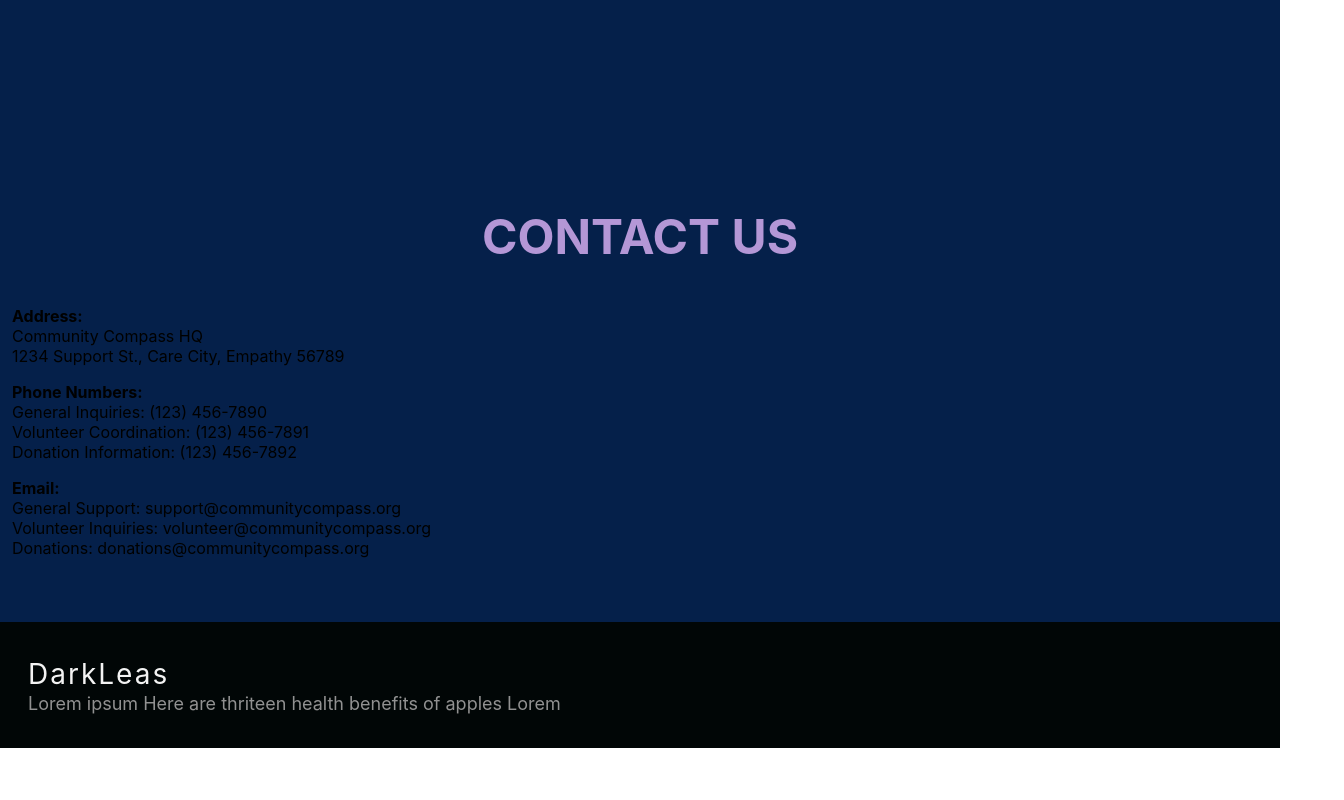
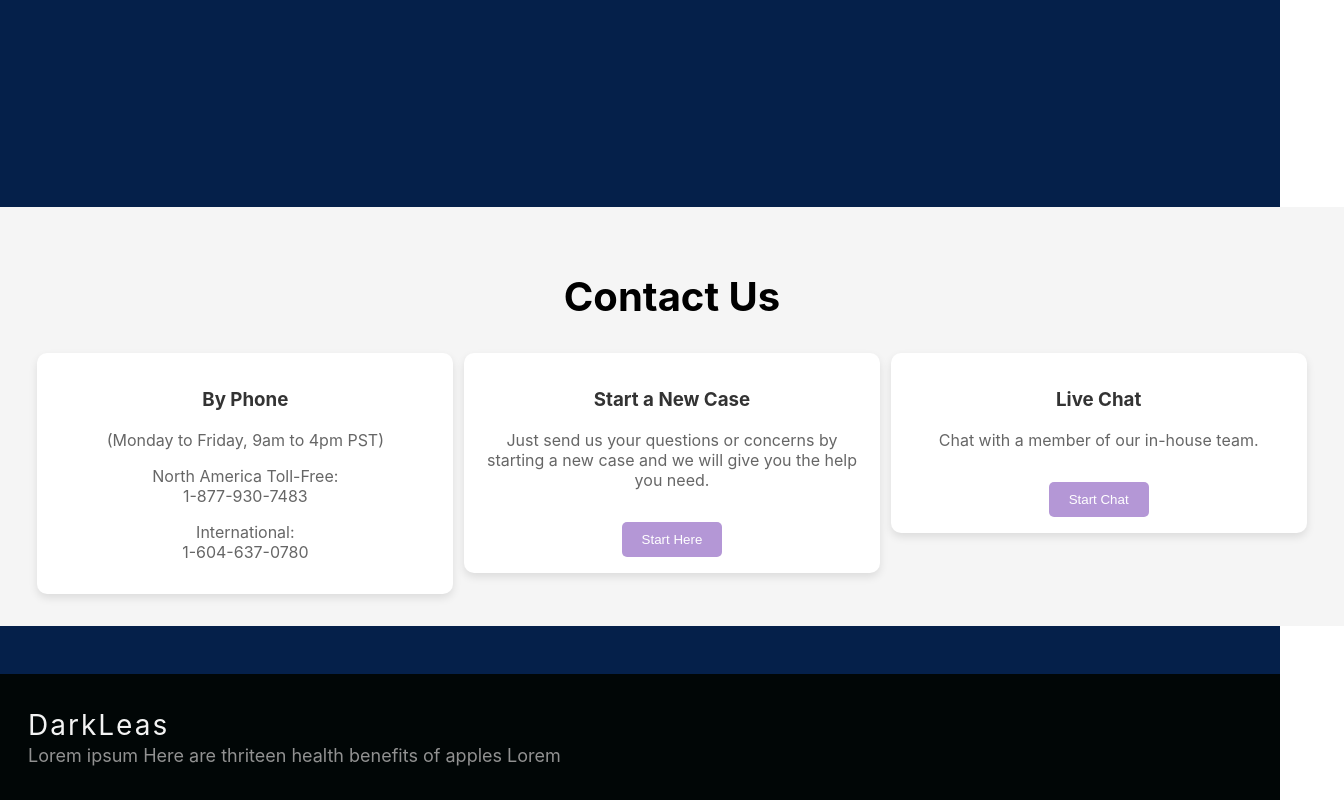
Before and after one commit to yasmeene/bwh_2024, a React (Create React App) app: page / in a window 1280 px wide. Shown: the part 2091-2891 px from the top of the page, 1344 px wide, since content can reach past the window. Before the commit the page ends 2839 px from the top, so only its background shows below. Built offline with nearby package versions, Linux system fonts and the light colour scheme.

Commit message:
first commit

```diff
--- a/src/components/Contact.js
+++ b/src/components/Contact.js
@@ -1,19 +1,33 @@
 function Contact() {
   return (
-      <div className="container contact">
-        <h2 className="main-title text-center">CONTACT US</h2>
-        <div className="contact-info">
-          <p><strong>Address:</strong><br />Community Compass HQ<br />1234 Support St., Care City, Empathy 56789</p>
-          <p><strong>Phone Numbers:</strong><br />
-            General Inquiries: (123) 456-7890<br />
-            Volunteer Coordination: (123) 456-7891<br />
-            Donation Information: (123) 456-7892
-          </p>
-          <p><strong>Email:</strong><br />
-            General Support: support@communitycompass.org<br />
-            Volunteer Inquiries: volunteer@communitycompass.org<br />
-            Donations: donations@communitycompass.org
-          </p>
+    <div className="contact-container">
+      <h2 className="contact-title">Contact Us</h2>
+      <div className="contact-options">
+        <div className="contact-option">
+          <div className="icon-wrapper">
+            <i className="phone-icon"></i> {/* Replace with actual icon */}
+          </div>
+          <h3>By Phone</h3>
+          <p>(Monday to Friday, 9am to 4pm PST)</p>
+          <p>North America Toll-Free:<br/>1-877-930-7483</p>
+          <p>International:<br/>1-604-637-0780</p>
+        </div>
+        <div className="contact-option">
+          <div className="icon-wrapper">
+            <i className="case-icon"></i> {/* Replace with actual icon */}
+          </div>
+          <h3>Start a New Case</h3>
+          <p>Just send us your questions or concerns by starting a new case and we will give you the help you need.</p>
+          <button className="contact-button">Start Here</button>
+        </div>
+        <div className="contact-option">
+          <div className="icon-wrapper">
+            <i className="chat-icon"></i> {/* Replace with actual icon */}
+          </div>
+          <h3>Live Chat</h3>
+          <p>Chat with a member of our in-house team.</p>
+          <button className="contact-button">Start Chat</button>
+        </div>
       </div>
     </div>
   );
--- a/src/index.css
+++ b/src/index.css
@@ -214,6 +214,7 @@ header h1 {
 .main-p {
   font-size: 22px;
   font-weight: 500;
+  color: white
 }
 main {
   padding: 3rem 0;
@@ -577,3 +578,51 @@ ul li a {
 .mb-1 {
   margin-bottom: 1rem!important;
 }
+
+.contact-container {
+  width: 100%;
+  padding: 2rem;
+  background-color: #f5f5f5; /* or any other preferred color */
+  text-align: center;
+}
+
+.contact-title {
+  margin-bottom: 2rem;
+  font-size: 2.5rem;
+}
+
+.contact-options {
+  display: flex;
+  justify-content: space-around;
+  align-items: flex-start;
+}
+
+.contact-option {
+  width: 30%;
+  padding: 1rem;
+  background-color: #ffffff; /* Background color for the option */
+  border-radius: 10px; /* Optional: to round the corners */
+  box-shadow: 0 4px 8px rgba(0,0,0,0.1); /* Optional: to add shadow */
+}
+
+.icon-wrapper {
+  /* Style as needed, insert the icons here */
+}
+
+.contact-button {
+  background-color: #b497d6; /* Button color */
+  color: white;
+  border: none;
+  padding: 10px 20px;
+  cursor: pointer;
+  border-radius: 5px; /* Optional: to round the button corners */
+  margin-top: 1rem;
+}
+
+.contact-option h3 {
+  color: #333333; /* Title color for each option */
+}
+
+.contact-option p {
+  color: #666666; /* Paragraph color */
+}
```
Lines whose indentation alone changed are shown as unchanged.
